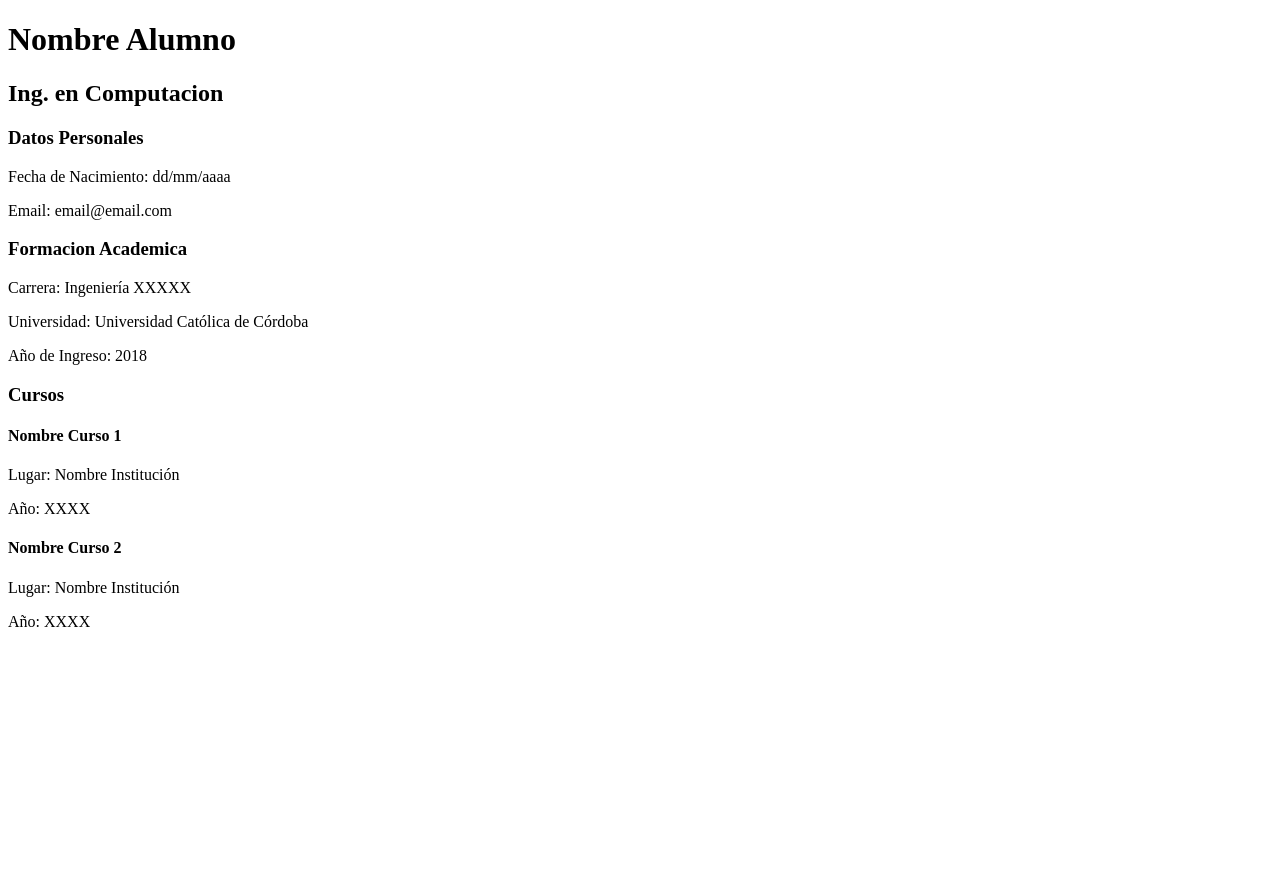
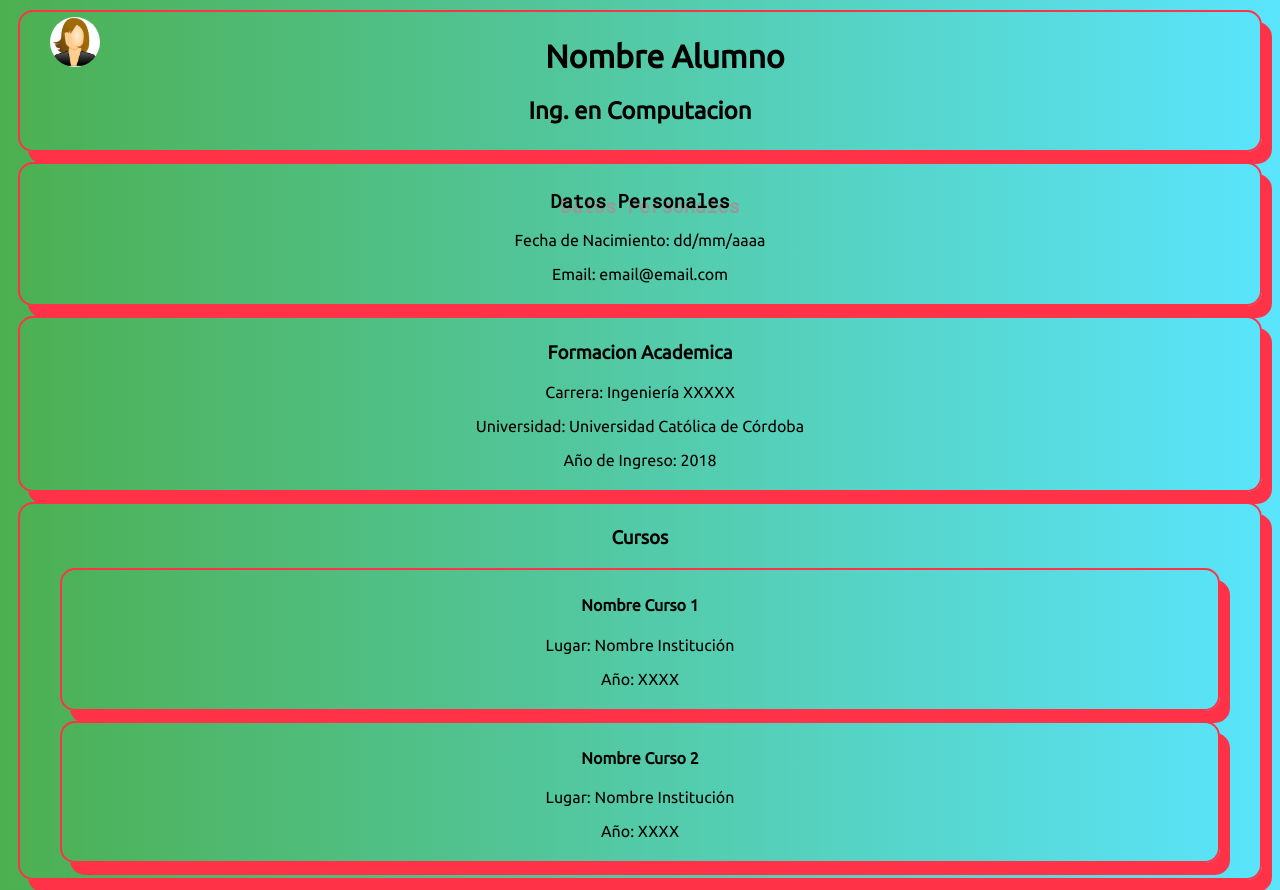
Before and after one commit to UCC-LabCompu2/ejercicios2023-felipedemo, a plain HTML site: page Ejercicios-CSS/ej_cv.html in a window 1280 px wide. Before the commit the page ends 800 px from the top, so only its background shows below. Drawn offline with Linux system fonts and the light colour scheme.

Commit message:
Se agregaron correcciones

```diff
--- a/Ejercicios-CSS/ej_cv.html
+++ b/Ejercicios-CSS/ej_cv.html
@@ -2,16 +2,22 @@
 <html lang="es">
 <head>
     <meta charset="UTF-8">
-    <title>CV Nombre Apellido</title>
+    <title>CV Felipe Demo</title>
+    <link href="https://fonts.googleapis.com/css2?family=Ubuntu&display=swap" rel="stylesheet">
+    <link href="https://fonts.googleapis.com/css2?family=Roboto+Mono&display=swap" rel="stylesheet">
+    <link rel="shortcut icon" href="imagenes/favicon_ejemplo.png">
+    <link rel="stylesheet" href="miestilo.css" type="text/css">
+
 </head>
 <body>
 
 <div>
+    <img id="principal" src="imagenes/icono_usuario.jpg">
     <h1>Nombre Alumno</h1>
     <h2>Ing. en Computacion</h2>
 </div>
 
-<div>
+<div class="especial">
     <h3>Datos Personales</h3>
     <p><span>Fecha de Nacimiento:</span> dd/mm/aaaa</p>
     <p><span>Email:</span> email@email.com</p>
--- /dev/null
+++ b/Ejercicios-CSS/miestilo.css
@@ -0,0 +1,21 @@
+body{
+    text-align: center;
+    font-family: 'Ubuntu';
+    background: linear-gradient(to right,#4CAF50, #5ae5fe);
+}
+div{
+    border: 2px solid #ff3247;
+    margin: 10px;
+    padding: 5px 30px;
+    border-radius: 15px;
+    box-shadow: 10px 12px #ff3247;
+}
+#principal{
+    width: 50px;
+    float: left;
+    border-radius: 50%;
+}
+div.especial h3{
+    font-family: 'Roboto Mono', monospace;
+    text-shadow: 10px 5px #999;
+}
```
Also changed, not shown: Ejercicios-CSS/ej_columnas.html (+9 -0 lines), Ejercicios-CSS/imagenes/favicon_ejemplo.png (added).
